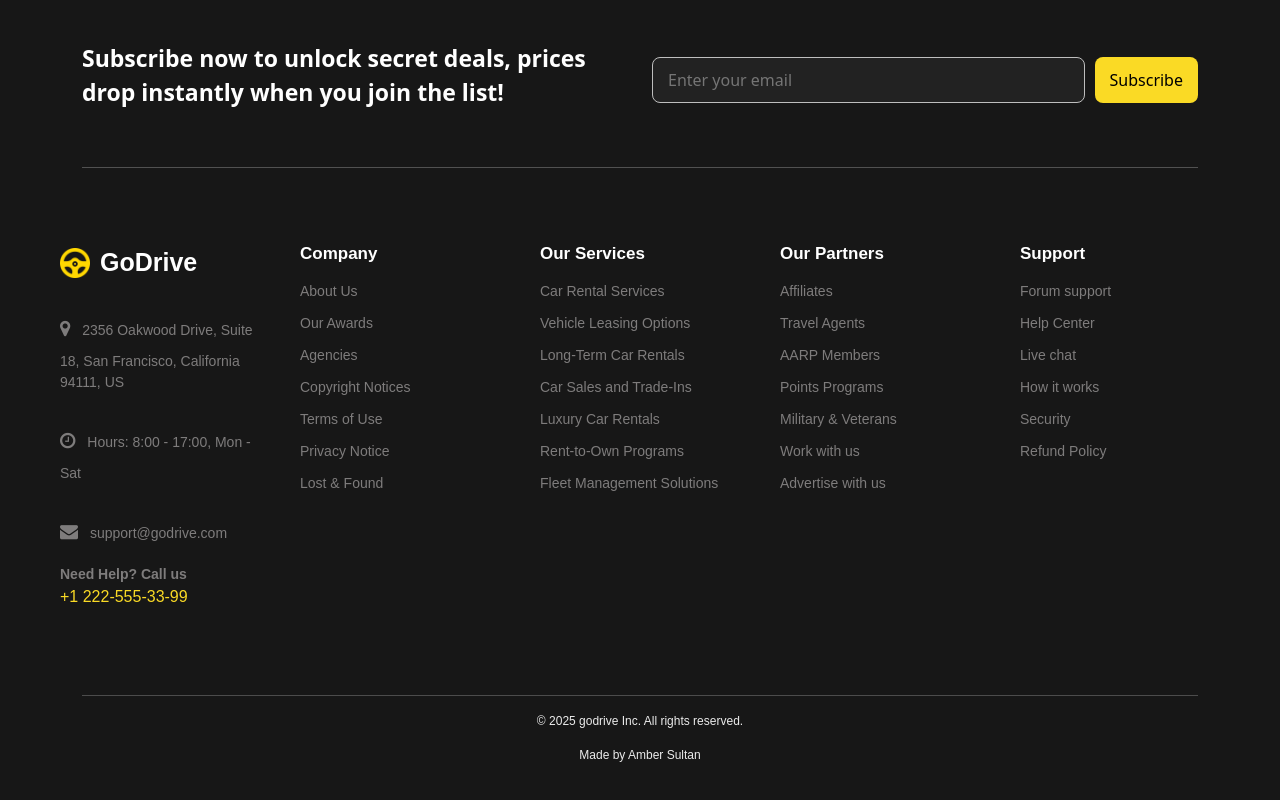
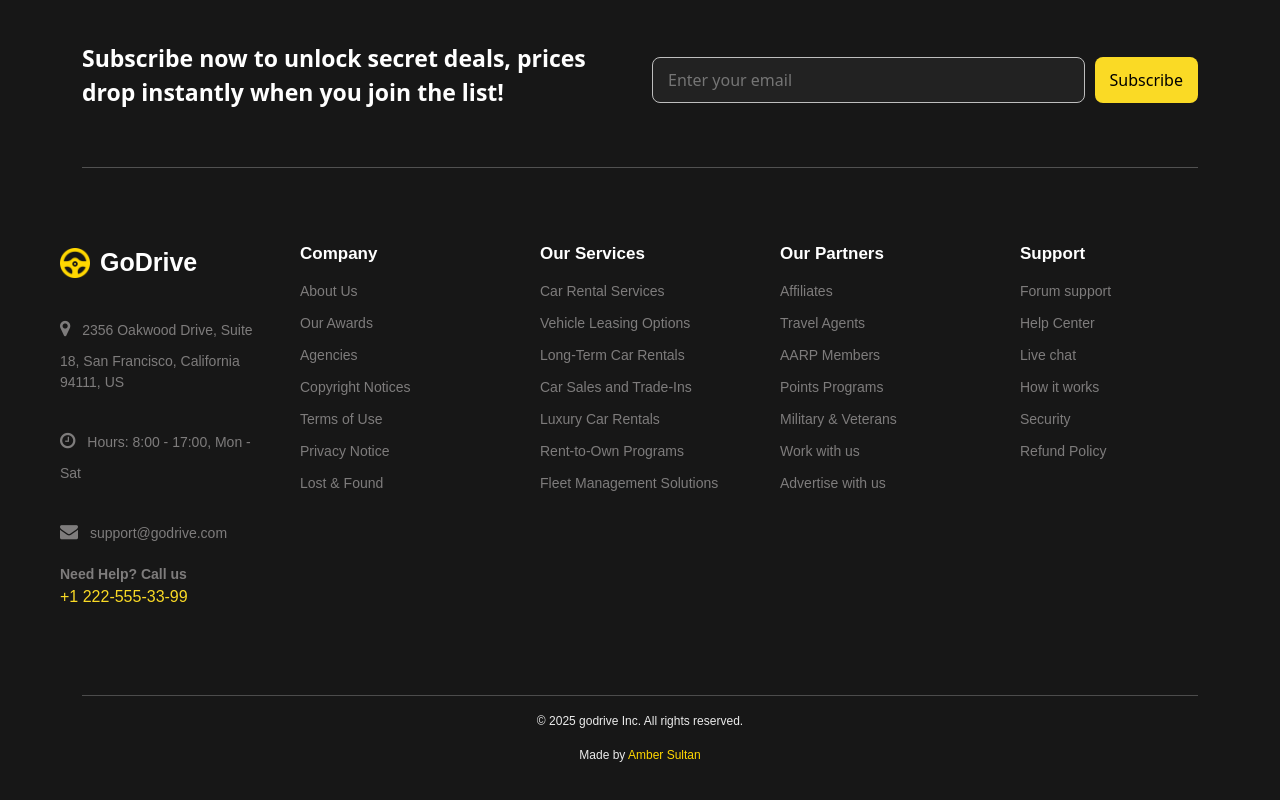
Before and after one commit to AmberSultan/GoDrive, a React (Create React App) app: page / in a window 1280 px wide. Shown: the part 3712-4512 px from the top of the page. Built offline with nearby package versions, Linux system fonts and the light colour scheme.

Commit message:
footer updated
footer updated

```diff
--- a/src/components/Footer.css
+++ b/src/components/Footer.css
@@ -1,7 +1,7 @@
 .footer {
 
     color: #fff;
-    padding: 40px 20px;
+    padding: 40px 20px 0px;
     font-family: Arial, sans-serif;
   }
 
--- a/src/components/Footer.js
+++ b/src/components/Footer.js
@@ -88,7 +88,7 @@ function Footer() {
       <div className="container footer-bottom">
       <hr/>
         <p className='text-center'>© 2025 godrive Inc. All rights reserved.</p>
-        <p className='text-center'>Made by Amber Sultan</p>
+        <p className='text-center'>Made by <span className='greencolor'>Amber Sultan</span> </p>
       </div>
     </footer>
   );
```
